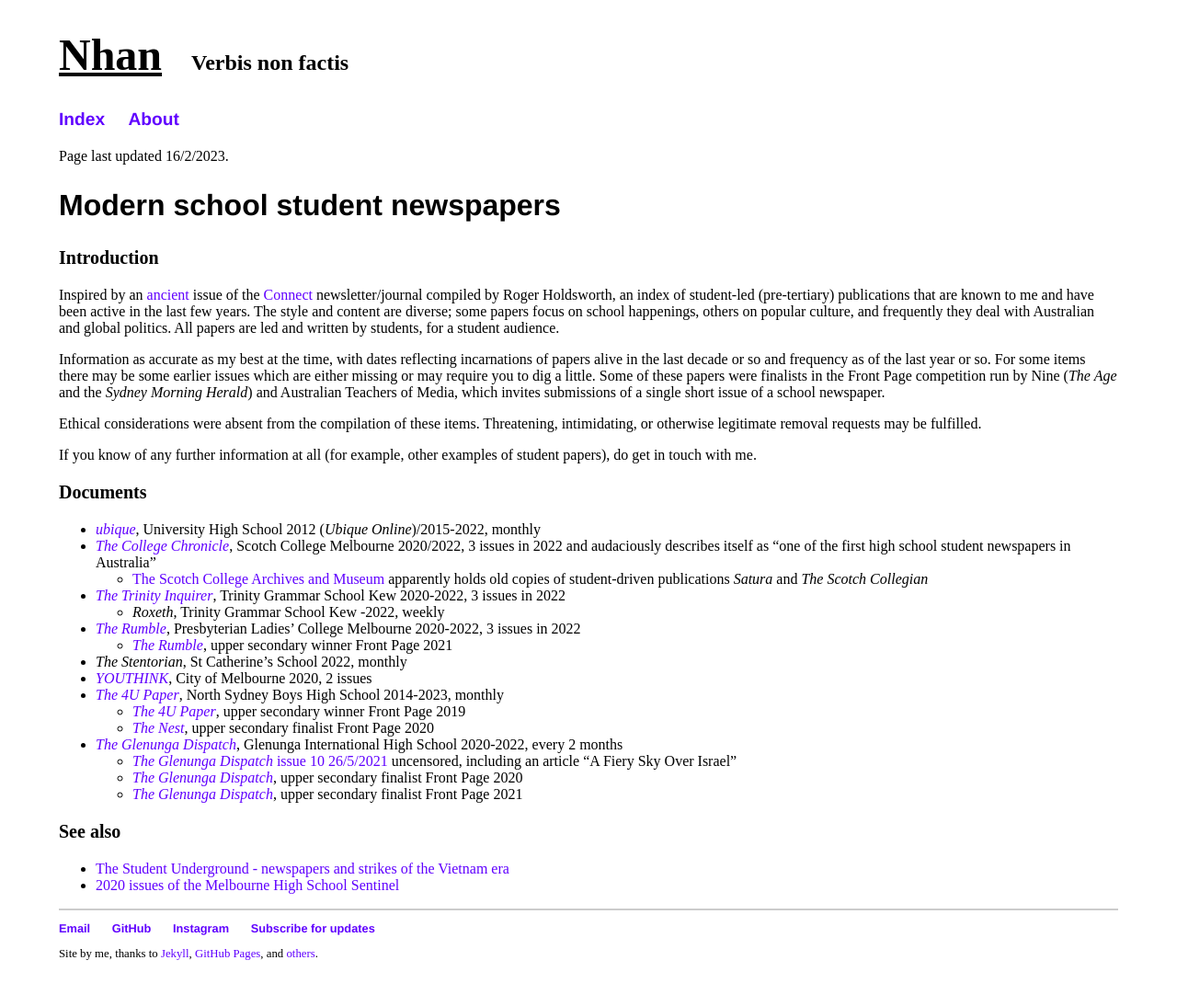
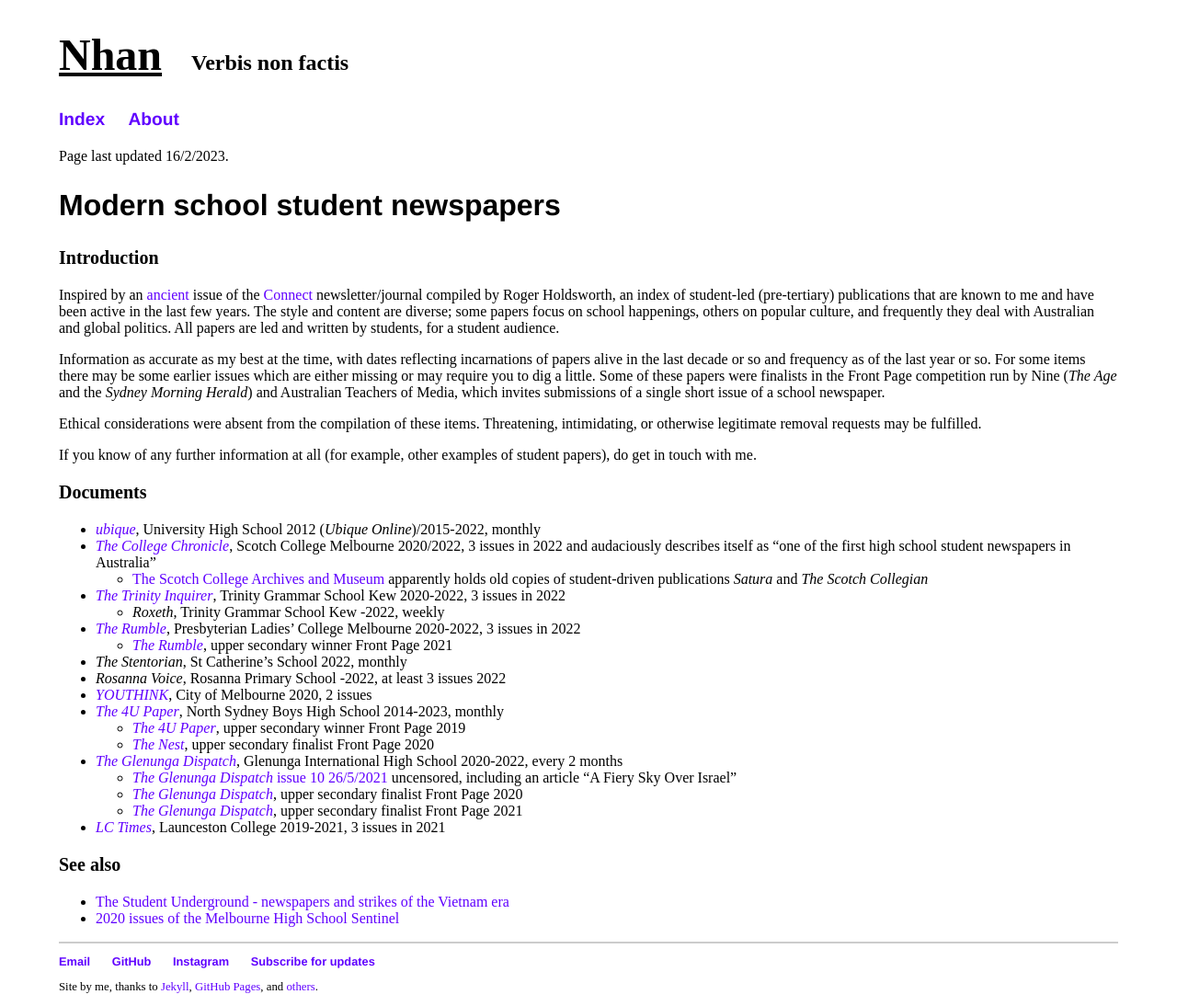
Before and after one commit to nhtnhanbn/nhtnhanbn.github.io, a Jekyll site: the page built from _repository/studentpapers.md, in a window 1280 px wide. Shown: the whole page at 92% size. Built offline with Jekyll 4.4.1, drawn with Linux system fonts in a browser that asks for light colours; before the commit the page ends 1058 px from its top, so only the background shows below that.

Commit message:
Update studentpapers.md
Update studentpapers with additional papers

```diff
--- a/_repository/studentpapers.md
+++ b/_repository/studentpapers.md
@@ -27,6 +27,7 @@ If you know of any further information at all (for example, other examples of st
 - [*The Rumble*](https://issuu.com/plcbur3125), Presbyterian Ladies' College Melbourne 2020-2022, 3 issues in 2022
     - [*The Rumble*](https://frontpage.online/2021-upper-secondary/the-rumble), upper secondary winner Front Page 2021
 - *The Stentorian*, St Catherine's School 2022, monthly
+- *Rosanna Voice*, Rosanna Primary School -2022, at least 3 issues 2022
 - [*YOUTHINK*](https://asprinworld.com/asprin), City of Melbourne 2020, 2 issues
 - [*The 4U Paper*](https://drive.google.com/drive/folders/1GIOROMSMac9rHyn7XD0bJV1j2Vb6YL19), North Sydney Boys High School 2014-2023, monthly
     - [*The 4U Paper*](https://frontpage.online/2019-upper-secondary/the-4u-paper), upper secondary winner Front Page 2019
@@ -35,6 +36,7 @@ If you know of any further information at all (for example, other examples of st
     - [*The Glenunga Dispatch* issue 10 26/5/2021](https://archive.org/details/issue-10-26.05.21-deleted) uncensored, including an article "A Fiery Sky Over Israel"
     - [*The Glenunga Dispatch*](https://frontpage.online/2020-upper-secondary/the-glenunga-dispatch), upper secondary finalist Front Page 2020
     - [*The Glenunga Dispatch*](https://frontpage.online/2021-upper-secondary/the-glenunga-dispatch), upper secondary finalist Front Page 2021
+- [*LC Times*](https://lctimes.mailchimpsites.com), Launceston College 2019-2021, 3 issues in 2021
 
 ### See also
 
```
